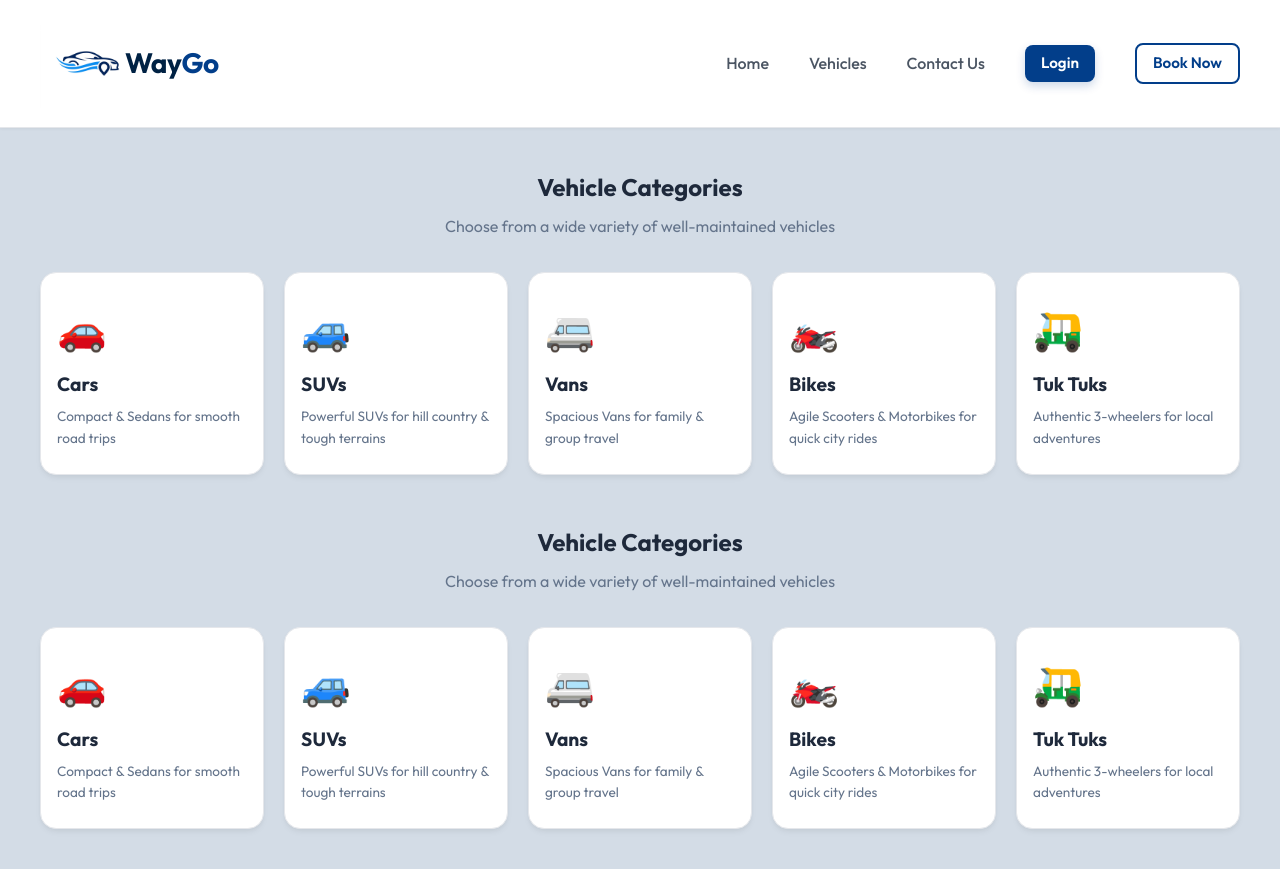
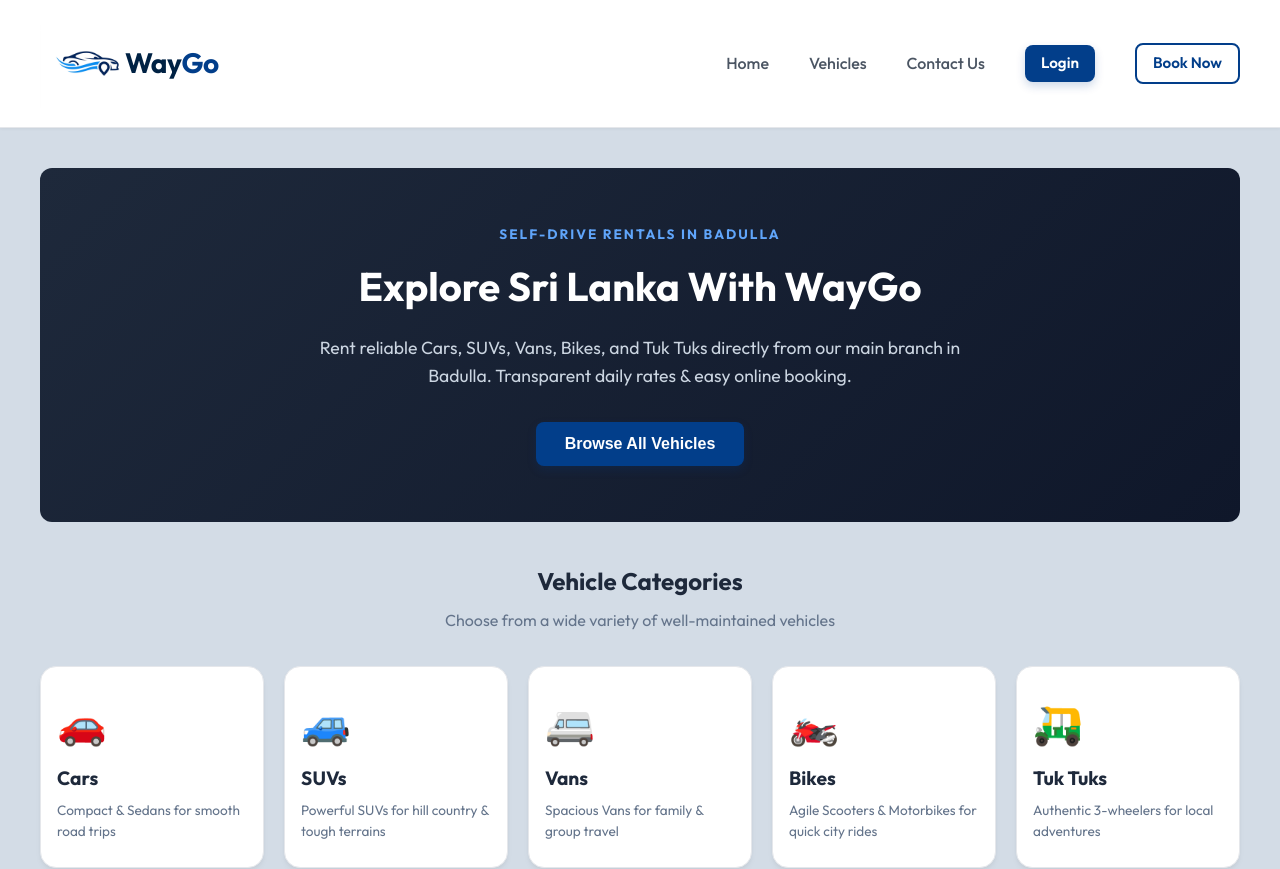
Before and after one commit to dxnuzz/WayGo-web-project, a React (Vite) app in the folder frontend/: page / in a window 1280 px wide. Shown: the top 869 px of the page. Built offline with nearby package versions, Linux system fonts and the light colour scheme; no server answers.

Commit message:
Refactor HeroSection component to enhance layout and content for vehicle rentals

```diff
--- a/frontend/src/pages/Home/HeroSection.jsx
+++ b/frontend/src/pages/Home/HeroSection.jsx
@@ -1,43 +1,59 @@
 import React from 'react';
 import { useNavigate } from 'react-router-dom';
 
-const CategoriesSection = () => {
+const HeroSection = () => {
   const navigate = useNavigate();
-  const categories = [
-    { type: 'Car', icon: '🚗', desc: 'Compact & Sedans for smooth road trips' },
-    { type: 'SUV', icon: '🚙', desc: 'Powerful SUVs for hill country & tough terrains' },
-    { type: 'Van', icon: '🚐', desc: 'Spacious Vans for family & group travel' },
-    { type: 'Bike', icon: '🏍️', desc: 'Agile Scooters & Motorbikes for quick city rides' },
-    { type: 'Tuk Tuk', icon: '🛺', desc: 'Authentic 3-wheelers for local adventures' },
-  ];
-
   return (
-    <section style={{ marginBottom: '3rem' }}>
-      <h2 style={{ textAlign: 'center', color: '#1e293b', marginBottom: '0.5rem' }}>
-        Vehicle Categories
-      </h2>
-      <p style={{ textAlign: 'center', color: '#64748b', marginBottom: '2rem' }}>
-        Choose from a wide variety of well-maintained vehicles
-      </p>
-      <div
+    <section
+      style={{
+        textAlign: 'center',
+        padding: '3.5rem 1.5rem',
+        background: 'linear-gradient(135deg, #1e293b 0%, #0f172a 100%)',
+        color: 'white',
+        borderRadius: '12px',
+        marginBottom: '2.5rem',
+      }}
+    >
+      <span
         style={{
-          display: 'grid',
-          gridTemplateColumns: 'repeat(auto-fit, minmax(180px, 1fr))',
-          gap: '1.25rem',
+          textTransform: 'uppercase',
+          letterSpacing: '2px',
+          fontSize: '0.85rem',
+          color: '#60a5fa',
+          fontWeight: 700,
+          display: 'block',
+          marginBottom: '0.5rem',
         }}
       >
-        {categories.map((cat) => (
-          <div key={cat.type} className="card text-center" style={{ padding: '1.5rem 1rem' }}>
-            <div style={{ fontSize: '2.5rem', marginBottom: '0.5rem' }}>{cat.icon}</div>
-            <h3 style={{ fontSize: '1.2rem', marginBottom: '0.4rem', color: '#1e293b' }}>
-              {cat.type}s
-            </h3>
-            <p style={{ fontSize: '0.85rem', color: '#64748b' }}>{cat.desc}</p>
-          </div>
-        ))}
+        Self-Drive Rentals in Badulla
+      </span>
+      <h1 style={{ fontSize: '2.5rem', fontWeight: 800, marginBottom: '1rem', color: '#ffffff' }}>
+        Explore Sri Lanka With WayGo
+      </h1>
+      <p
+        style={{
+          fontSize: '1.1rem',
+          color: '#cbd5e1',
+          marginBottom: '2rem',
+          maxWidth: '650px',
+          margin: '0 auto 2rem auto',
+          lineHeight: '1.6',
+        }}
+      >
+        Rent reliable Cars, SUVs, Vans, Bikes, and Tuk Tuks directly from our main branch in
+        Badulla. Transparent daily rates & easy online booking.
+      </p>
+      <div style={{ display: 'flex', gap: '1rem', justifyContent: 'center', flexWrap: 'wrap' }}>
+        <button
+          className="btn btn-primary"
+          style={{ fontSize: '1rem', padding: '0.8rem 1.8rem', cursor: 'pointer' }}
+          onClick={() => navigate('/vehicles')}
+        >
+          Browse All Vehicles
+        </button>
       </div>
     </section>
   );
 };
 
-export default CategoriesSection;
+export default HeroSection;
```
